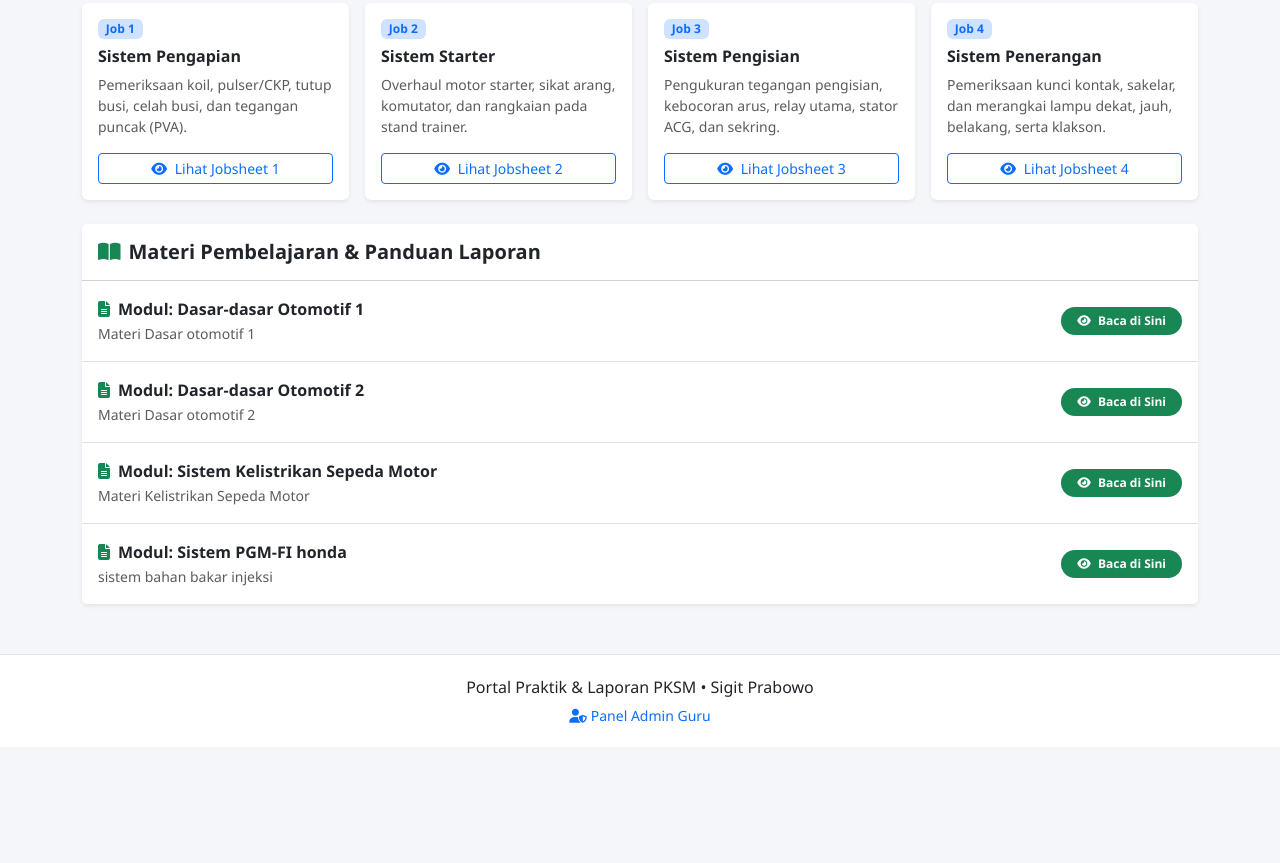
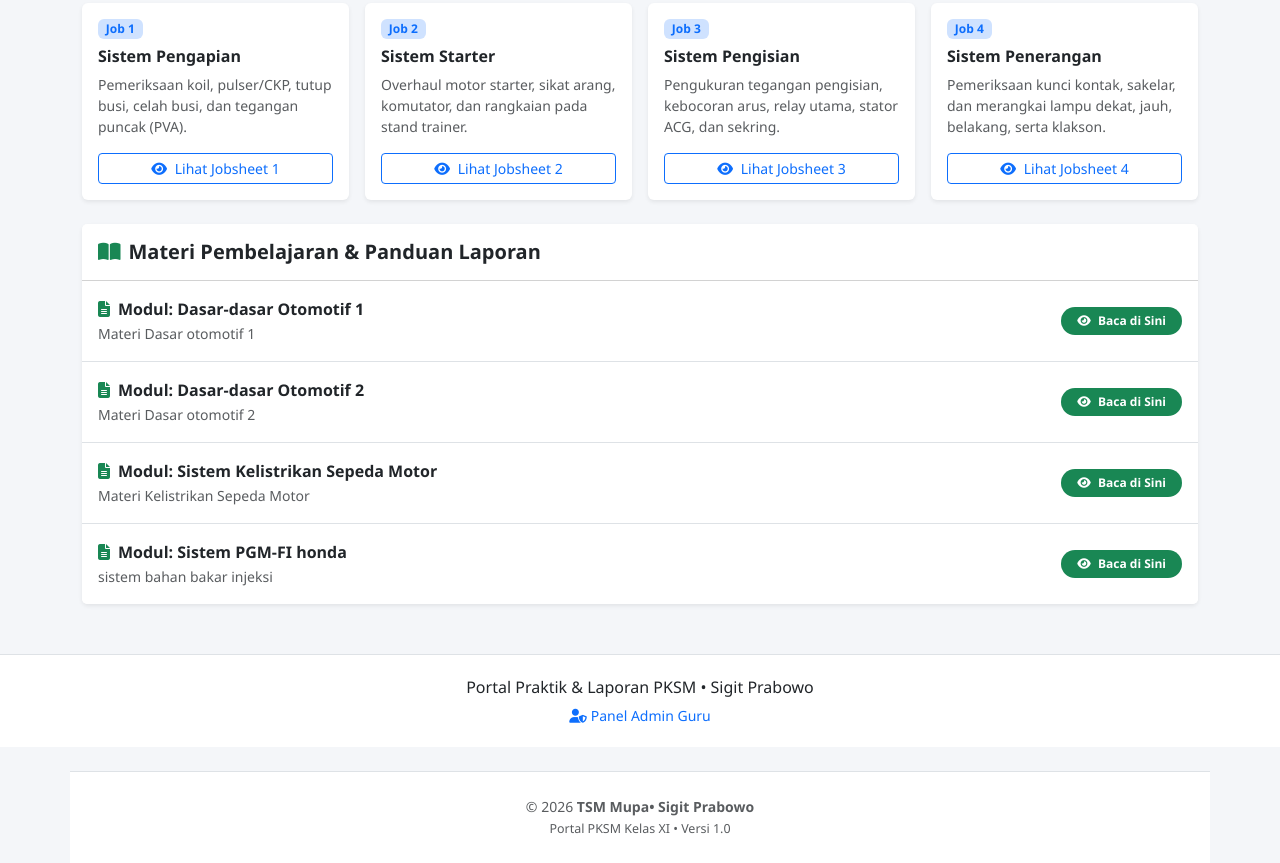
Before and after one commit to sigit-p/tugas-laporan, a plain HTML site: page index.html in a window 1280 px wide. Shown: the part 509-1372 px from the top of the page. Before the commit the page ends 1256 px from the top, so only its background shows below. Drawn offline with nearby package versions, Linux system fonts and the light colour scheme.

Commit message:
Add footer with copyright and version information

```diff
--- a/index.html
+++ b/index.html
@@ -425,5 +425,9 @@
     kembaliKeBeranda();
   }
 </script>
+  <footer class="container text-center text-muted small py-4 mt-4 border-top">
+    &copy; 2026 <strong>TSM Mupa&bull; Sigit Prabowo</strong><br>
+    <span style="font-size: 0.78rem;">Portal PKSM Kelas XI &bull; Versi 1.0</span>
+</footer>
 </body>
 </html>
```
